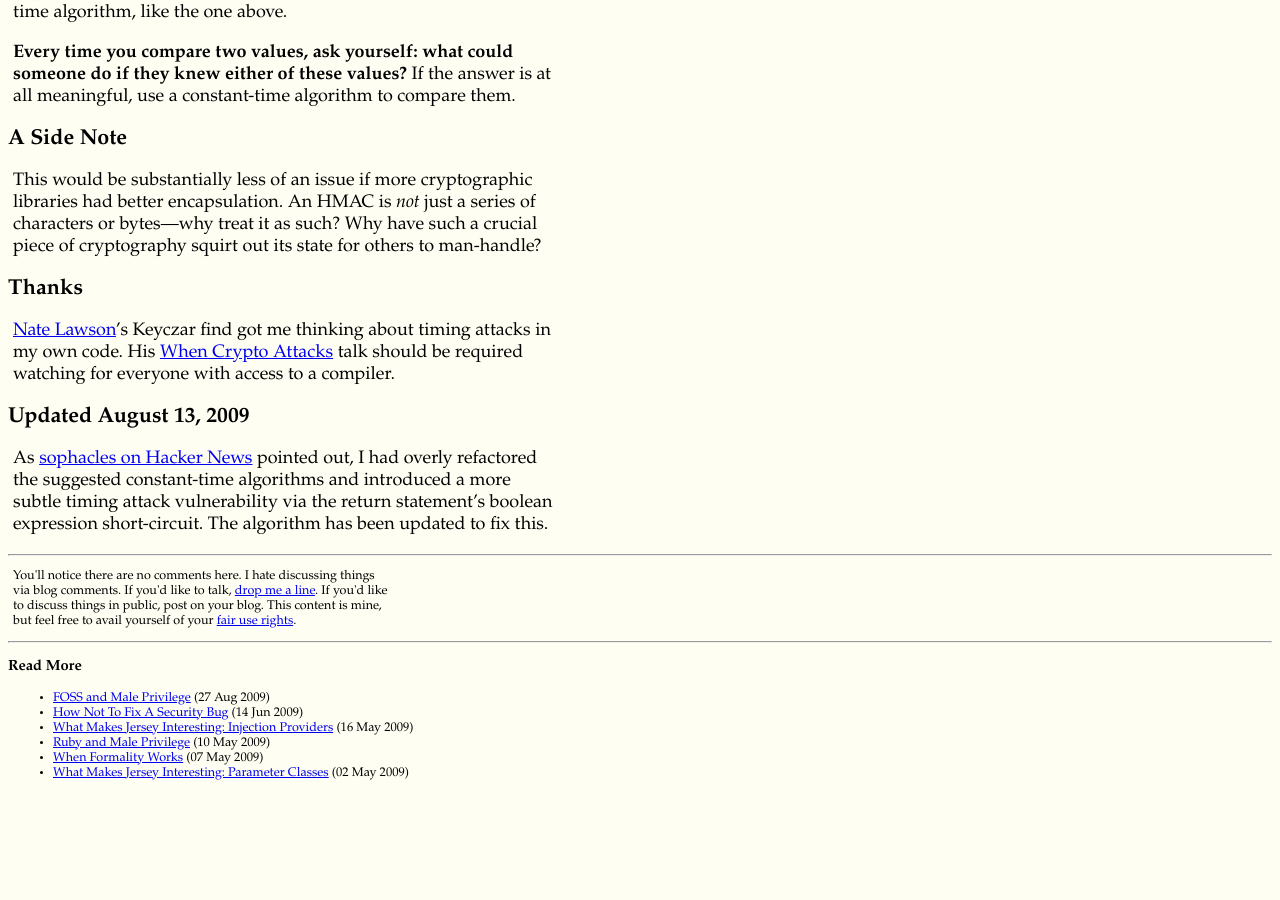
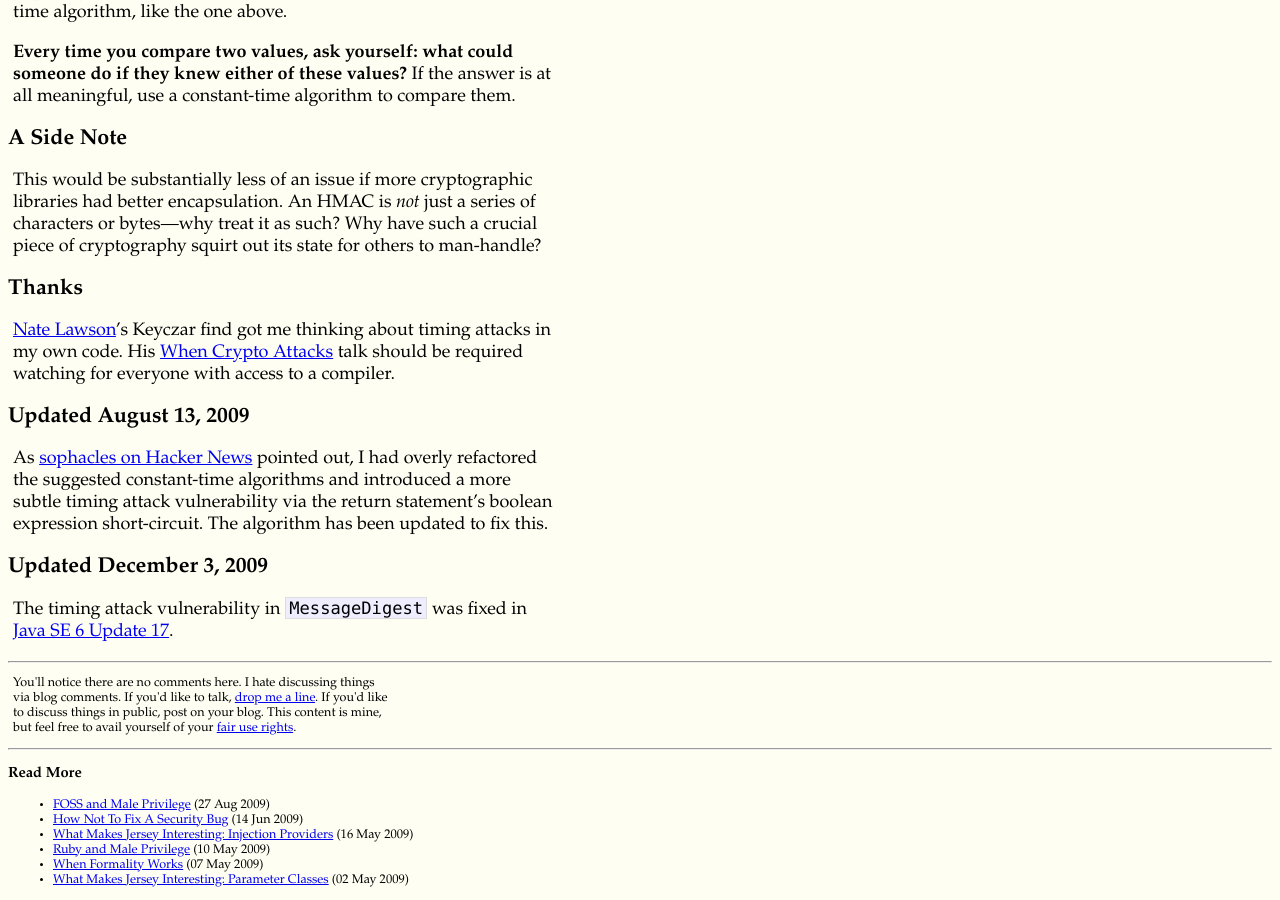
Before and after one commit to prahaladbelavadi/codahale.com, a Jekyll site: the page built from _posts/2009-08-13-a-lesson-in-timing-attacks.md, in a window 1280 px wide and 900 px high, scrolled down 3905 px. Built offline with Jekyll 4.4.1, drawn with Linux system fonts in a browser that asks for light colours; Markdown is read by kramdown in place of the engine named in the settings; before the commit the page ends 4698 px from its top, so only the background shows below that.

Commit message:
Updated timing attacks article to note the 6u17 fix.

```diff
--- a/_posts/2009-08-13-a-lesson-in-timing-attacks.md
+++ b/_posts/2009-08-13-a-lesson-in-timing-attacks.md
@@ -224,3 +224,10 @@ pointed out, I had overly refactored the suggested constant-time algorithms and
 introduced a more subtle timing attack vulnerability via the return
 statement's boolean expression short-circuit. The algorithm has been updated to
 fix this.
+
+
+Updated December 3, 2009
+------------------------
+
+The timing attack vulnerability in `MessageDigest` was fixed in
+[Java SE 6 Update 17](http://java.sun.com/javase/6/webnotes/6u17.html).
```
